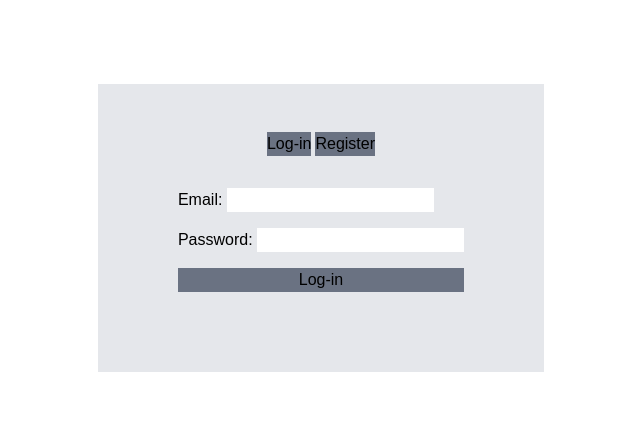
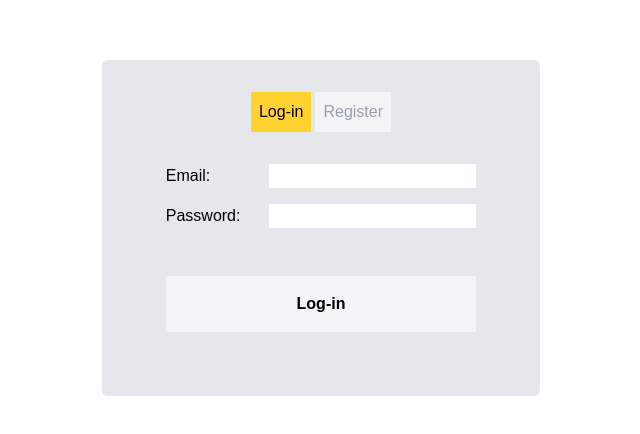
Before and after one commit to yavoraldev00/Workout-Tracker, a Next.js app: page /login in a window 1280 px wide. Shown: the part 172-606 px from the top of the page, without its empty margins (319-959 px from the left). Built offline with nearby package versions, Linux system fonts and the light colour scheme.

Commit message:
Updated styling

```diff
--- a/app/(auth)/login/page.jsx
+++ b/app/(auth)/login/page.jsx
@@ -16,11 +16,16 @@ export default function page() {
   const [password, setPassword] = useState("")
   const [username, setUsername] = useState("")
 
+  // Holds and displays error message if there is one
+  const [errorMsg, setErrorMsg] = useState("")
+
   // Router for navigating user to homepage after login
   const router = useRouter();
 
   const handleSubmit = async function (e) {
     e.preventDefault();
+
+    setErrorMsg("")
 
     const supabase = createBrowserClient(
       process.env.NEXT_PUBLIC_SUPABASE_URL,
@@ -37,6 +42,7 @@ export default function page() {
       })
 
       if(error){
+        setErrorMsg(error.message)
         return error
       }
 
@@ -52,7 +58,7 @@ export default function page() {
         router.push("/")
         router.refresh()
 
-        return error
+        return
       }
 
     }else{ // Signup
@@ -68,26 +74,26 @@ export default function page() {
       })
 
       if(error){
+        setErrorMsg(error.message)
         return error
       }
 
       if(!error){
         router.push("/verify")
-
-        return error
       }
     }
   }
 
   return (
-    <div className="p-12 bg-gray-200 text-black">
+    <div className="p-8 rounded-md bg-gray-200 text-black">
       <div className="w-full flex justify-center gap-1">
-        <button className="cursor-pointer bg-gray-500"
+        <button className={`cursor-pointer ${(login) ? "bg-amber-300" : "bg-gray-100 text-gray-400"} p-2`}
           onClick={() => {
             if(login !== true){setLogin(true)}
           }}
         >Log-in</button>
-        <button className="cursor-pointer bg-gray-500"
+
+        <button className={`cursor-pointer ${(!login) ? "bg-amber-300" : "bg-gray-100 text-gray-400"} p-2`}
           onClick={() => {
             if(login == true){setLogin(false)}
           }}
@@ -95,8 +101,9 @@ export default function page() {
       </div>
       <form
         onSubmit={(e) => {handleSubmit(e)}}
-        className=" p-8 flex flex-col gap-4">
+        className="p-8 flex flex-col gap-4">
         {/* Shows username button only on registration */}
+        <div className="login-form-grid flex flex-col gap-4 mb-8">
           {!login && (
             <label>
               <span>Username: </span>
@@ -113,9 +120,14 @@ export default function page() {
             <span>Password: </span>
             <input type="password" value={password} onChange={e => setPassword(e.target.value)} required className="bg-white"/>
           </label>
+        </div>
 
-        { login && <button className="bg-gray-500">Log-in</button>}
-        { !login && <button className="bg-gray-500">Register</button>}
+        { login && <button className="bg-gray-100 cursor-pointer px-2 py-4 font-semibold">Log-in</button>}
+        { !login && <button className="bg-gray-100 cursor-pointer px-2 py-4 font-semibold">Register</button>}
+
+        {errorMsg && (
+          <div className="text-center text-sm font-thin italic text-white bg-red-500 py-2 rounded-2xl border-2 border-white">{errorMsg}</div>
+        )}
       </form>
     </div>
   )
--- a/app/(dashboard)/Workouts.jsx
+++ b/app/(dashboard)/Workouts.jsx
@@ -62,7 +62,8 @@ export default function Workouts() {
         workouts.map(workout => (
           <Link key={workout.id} href={`/workout/${workout.id}`}>
             <div className="workout-card">
-              <h3>{workout.workout.name}</h3>
+              <h3 className="text-3xl mb-2">{workout.workout.name}</h3>
+              <div>Number of exercises: {Object.keys(workout.workout.exercises).length}</div>
             </div>
           </Link>
         ))
--- a/app/(dashboard)/workout/create/CreateWorkout.jsx
+++ b/app/(dashboard)/workout/create/CreateWorkout.jsx
@@ -218,6 +218,7 @@ export default function CreateWorkout({ selectedWorkoutTemplate }) {
 
             <input
               required
+              name="workout-name"
               type="text"
               className="border-2 border-gray-400"
               onChange={(e) =>setWorkoutName(e.target.value)}
@@ -226,14 +227,18 @@ export default function CreateWorkout({ selectedWorkoutTemplate }) {
           </label>
         )}
 
+        {!(formMode == "Workout") && (
           <h2 className="sub-title">Exercises</h2>
+        )}
 
         {/* Shows the selected exercises, if there are any. If empty, urges user to select exercises */}
+        <div className="flex flex-col items-center gap-12">
           { Object.keys(selectedExercises).length === 0 ? (<p>Select some exercises</p>) : Object.keys(selectedExercises).map((exerciseId) =>
             (
               <ExerciseSpecifics key={exerciseId} exercise = {exerciseId} setSelectedExercises = {setSelectedExercises}/>
             )
           ) }
+      </div>
 
         {/* Allows user to select exercises to add, only shown in "Edit" and "Create" mode */}
         {(formMode == "Edit" || formMode == "Create") && (
--- a/app/components/ExerciseSpecifics.jsx
+++ b/app/components/ExerciseSpecifics.jsx
@@ -28,7 +28,7 @@ export default function ExerciseSpecifics({ exercise, setSelectedExercises }) {
   }, []);
 
     return (
-    <div className="flex relative" key={exercise}>
+    <div className="flex relative">
         {/* Button for removing an exercise from the selected exercises list */}
 
         {(formMode == "Edit" || formMode == "Create") && (
@@ -41,9 +41,9 @@ export default function ExerciseSpecifics({ exercise, setSelectedExercises }) {
                 return newExercises; // Return the new object
               })
             }}
-            className="absolute top-0 right-0 p-4 cursor-pointer"
+            className="absolute top-0 right-0 border-2 border-white cursor-pointer"
           >
-            < IoClose size={24} color="white" className="bg-red-600"/>
+            < IoClose size={28} color="white" className="bg-red-600"/>
           </button>
         )}
 
--- a/app/components/SearchExercise.jsx
+++ b/app/components/SearchExercise.jsx
@@ -33,10 +33,10 @@ export default function SearchExercise({ setShowAdd }) {
         !searchFilter.includes(ex.exerciseId)
     );
   return (
-    <div className="flex flex-col w-full bg-yellow-200">
+    <div className="flex flex-col w-full gap-1">
         {/* Search bar with input, clear text button and search */}
-        <div className="flex w-full bg-purple-400">
-            <input className="grow" type="text" placeholder="Search exercises (e.g Dumbbell).."
+        <div className="flex w-full bg-white rounded-sm border-2 border-gray-400">
+            <input className="grow p-2" type="text" placeholder="Search exercises (e.g Dumbbell).."
             value={searchQuery}
             onChange={(e) => {setSearchQuery(e.target.value)}}
             />
@@ -51,10 +51,10 @@ export default function SearchExercise({ setShowAdd }) {
         </div>
 
         {/* Search result drop down container */}
-        <div>
+        <div className="flex flex-col gap-1">
             {
                 visible.map(exercise => (
-                    <div key={exercise.exerciseId}>
+                    <div key={exercise.exerciseId} className="grow">
                         <div
                         onClick={() => {setShowAdd(true); addExerciseToWorkout(exercise)}}
                         className="cursor-pointer flex w-full border-2 border-gray-400"
@@ -63,10 +63,9 @@ export default function SearchExercise({ setShowAdd }) {
                         <Image
                             src={"/exercise_img/"+exercise.gifUrl}
                             alt="none"
-                            width={100}
-                            height={100}/>
+                            size={256}/>
 
-                        <h3>{exercise.name}</h3>
+                        <h3 className="font-semibold p-2">{`${exercise.name.charAt(0).toUpperCase()}${exercise.name.slice(1)}`}</h3>
 
                         </div>
                     </div>
--- a/app/globals.css
+++ b/app/globals.css
@@ -32,6 +32,11 @@ main {
   @apply mx-8 my-4
 }
 
+.login-form-grid > * {
+  display: grid;
+  grid-template-columns: 1fr 2fr;
+}
+
 .navbar {
   @apply flex p-8;
 
@@ -57,7 +62,7 @@ main {
 }
 
 .sub-title {
-  @apply text-xl font-semibold border-b-2 mb-4 border-gray-400
+  @apply text-xl font-semibold w-3/4 border-b-2 mb-4 border-gray-400
 }
 
 .pill-shape {
@@ -65,7 +70,7 @@ main {
 }
 
 .workout-card {
-  @apply m-4 p-8 bg-gray-200 border-2 border-amber-600
+  @apply m-4 p-8 bg-gray-200 border-2 border-gray-300 rounded-md
 }
 
 .exercise-load-grid > *{
```
Also changed, not shown: app/components/ExerciseResults.jsx (deleted, +0 -49 lines). Lines whose indentation alone changed are shown as unchanged.
